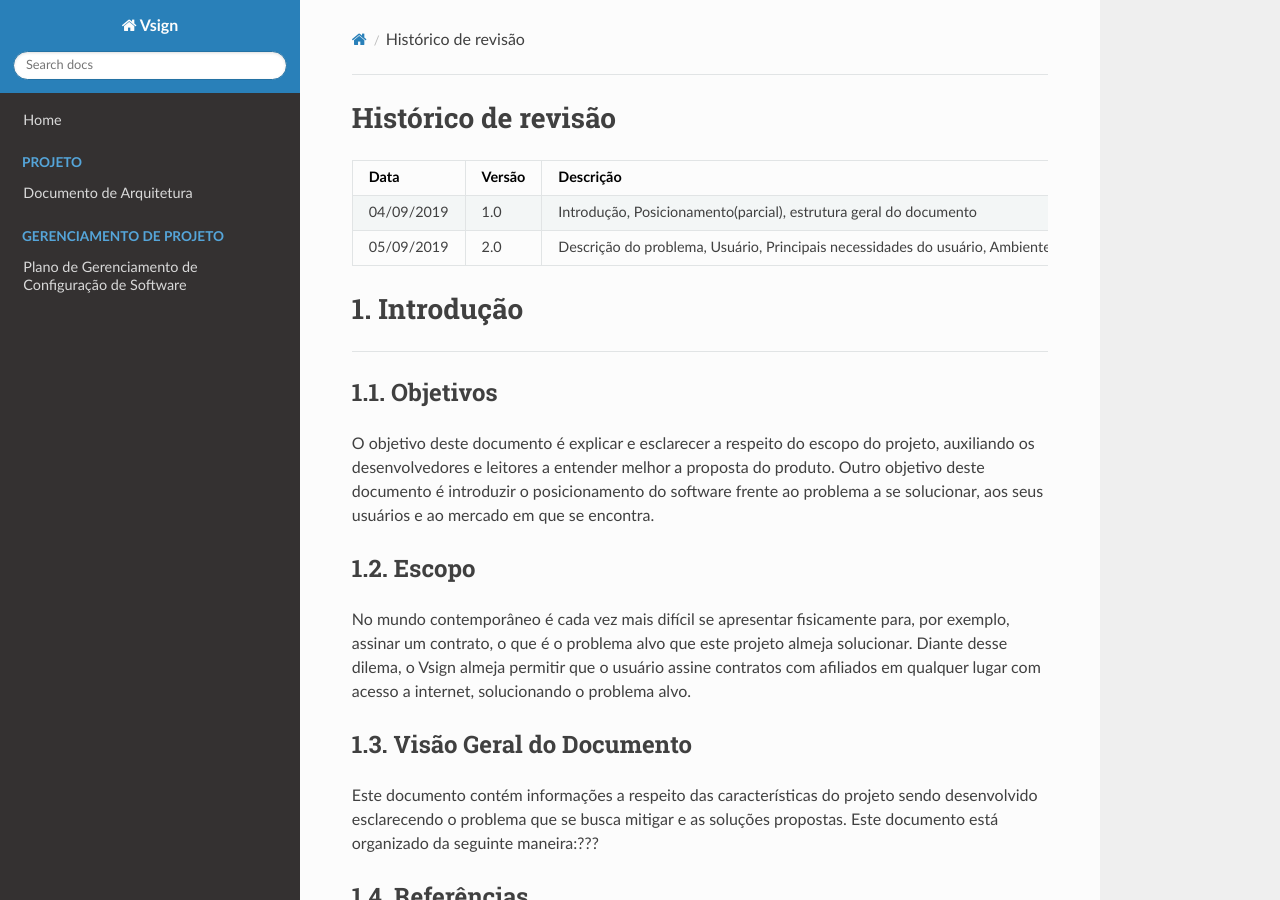
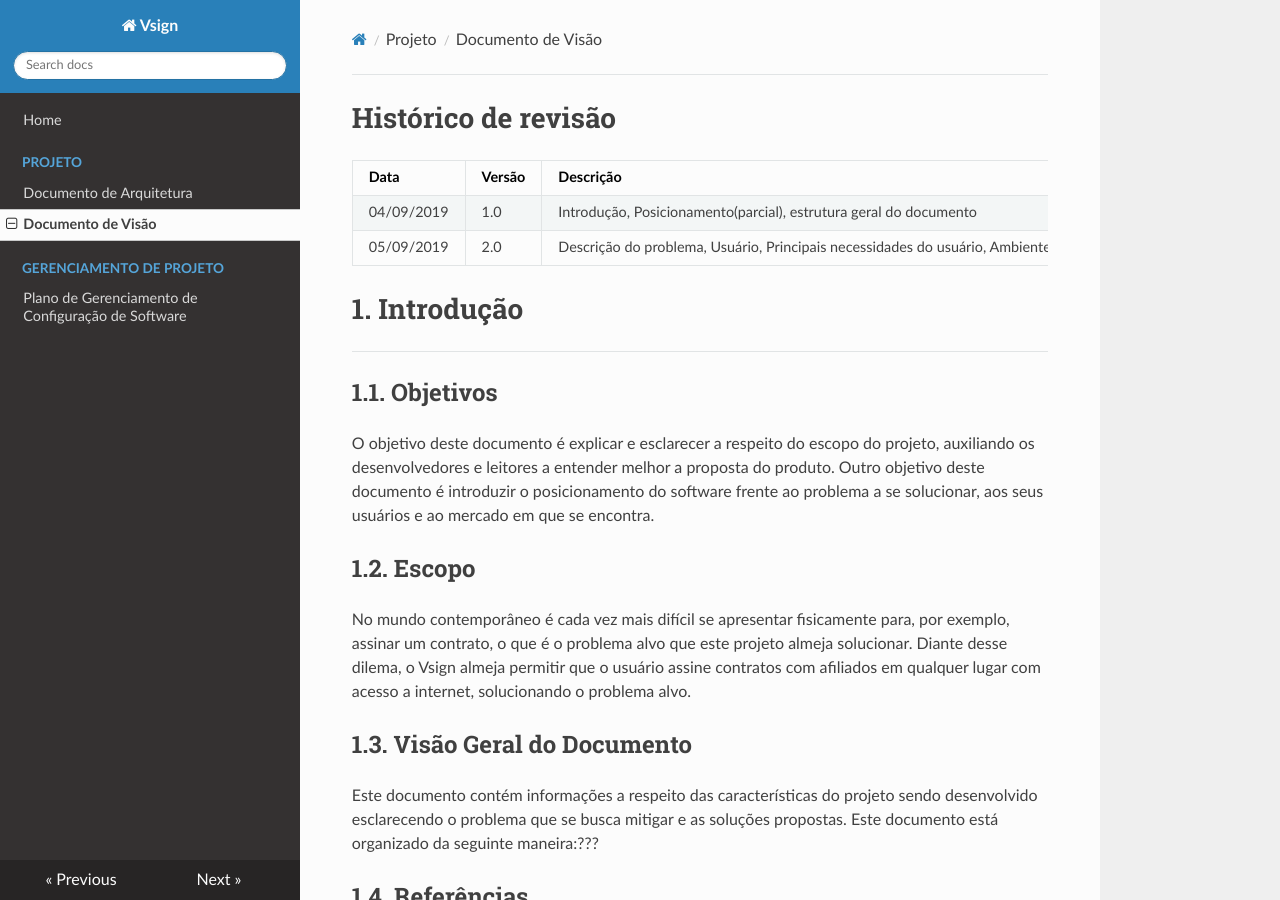
Before and after one commit to fga-eps-mds/2019.2-Vsign, an MkDocs documentation site: the page built from docs/project/vision-document.md, in a window 1280 px wide and 900 px high. Built offline with MkDocs 1.6.1, drawn with Linux system fonts in a browser that asks for light colours; nearby versions of some CDN libraries.

Commit message:
Insert vision-document.md in Project nav and in your respective folder

```diff
--- a/mkdocs.yml
+++ b/mkdocs.yml
@@ -3,6 +3,7 @@ nav:
     - Home: README.md
     - Projeto:
         - 'Documento de Arquitetura': 'project/architectureDocument.md'
+        - 'Documento de Visão': 'project/vision-document.md'
     - Gerenciamento de Projeto:
         - 'Plano de Gerenciamento de Configuração de Software': 'managementProject/gcs.md'
 theme: readthedocs
```
Also changed, not shown: docs/project/vision-document.md (renamed from docs/managementProject/vision-document.md).
